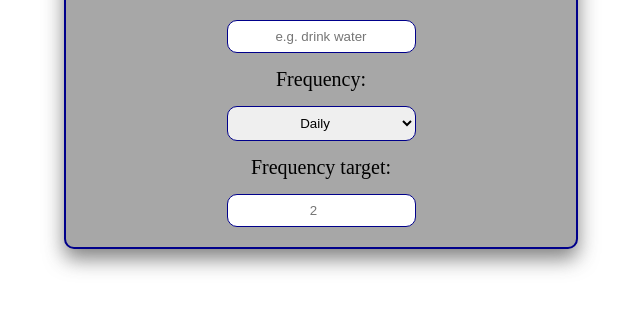
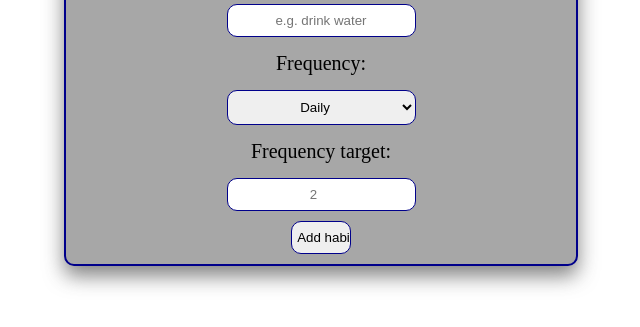
Before and after one commit to ZNBrown/habit-tracker, a plain HTML site: page client/profile.html in a window 1280 px wide. Shown: the part 343-670 px from the top of the page, without its empty margins (319-959 px from the left). Drawn offline with Linux system fonts and the light colour scheme.

Commit message:
update form

```diff
--- a/client/profile.html
+++ b/client/profile.html
@@ -24,6 +24,7 @@
                 </select>
                 <label for="freqTarget">Frequency target:</label>
                 <input name="freqTarget" type="number" id="freqTarget" placeholder="2" min="1" max="5" required>
+                <input type="submit" id="submitHabit" value="Add habit">
             </form>
         </div>
     </div>
--- a/client/static/style-form.css
+++ b/client/static/style-form.css
@@ -35,6 +35,16 @@
     margin: 10px 5px;
 }
 
+#submitHabit {
+    width: 30%;
+    margin: auto;
+    cursor: pointer;
+}
+
+#submitHabit:hover {
+    background-color: darkblue;
+    color: white;
+}
 
 
 .popup-modal h1 {
```
Also changed, not shown: client/static/app.js (+7 -0 lines).
